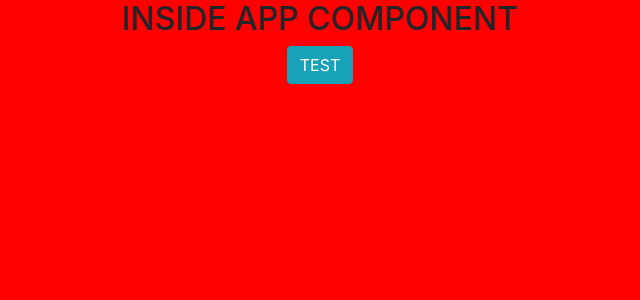
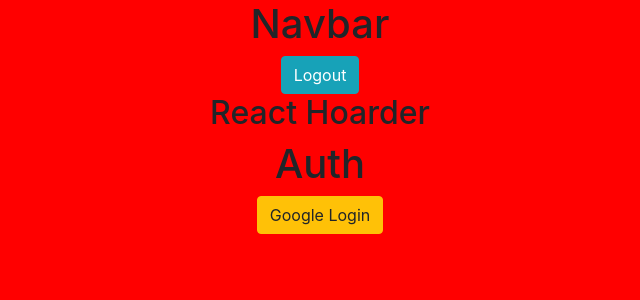
Before and after one commit to davideverett89/react-hoarder, a React (Create React App) app: page / in a window 1280 px wide. Shown: the top 300 px of the page, without its empty margins (320-960 px from the left). Built offline with nearby package versions, Linux system fonts and the light colour scheme; no server answers.

Commit message:
Basic auth working.

```diff
--- a/src/App/App.js
+++ b/src/App/App.js
@@ -1,12 +1,42 @@
 import React from 'react';
+import firebase from 'firebase/app';
+import 'firebase/auth';
+
+import fbConnection from '../helpers/data/connection';
+
+import Navbar from '../components/shared/Navbar/Navbar';
+
+import Auth from '../components/pages/Auth/Auth';
+
 import './App.scss';
 
+fbConnection();
+
 class App extends React.Component {
+  state = {
+    authed: false,
+  }
+
+  componentDidMount() {
+    this.removeListener = firebase.auth().onAuthStateChanged((user) => {
+      if (user) {
+        this.setState({ authed: true });
+      } else {
+        this.setState({ authed: false });
+      }
+    });
+  }
+
+  componentWillUnmount() {
+    this.removeListener();
+  }
+
   render() {
     return (
       <div className="App">
-        <h2>INSIDE APP COMPONENT</h2>
-        <button className="btn btn-info">TEST</button>
+        <Navbar />
+        <h2>React Hoarder</h2>
+        <Auth />
       </div>
     );
   }
--- /dev/null
+++ b/src/components/pages/Auth/Auth.js
@@ -0,0 +1,24 @@
+import React from 'react';
+import firebase from 'firebase/app';
+import 'firebase/auth';
+
+import './Auth.scss';
+
+class Auth extends React.Component {
+  loginEvent = (e) => {
+    e.preventDefault();
+    const provider = new firebase.auth.GoogleAuthProvider();
+    firebase.auth().signInWithPopup(provider);
+  }
+
+  render() {
+    return (
+      <div className="Auth">
+          <h1>Auth</h1>
+          <button className="btn btn-warning" onClick={this.loginEvent}>Google Login</button>
+      </div>
+    );
+  }
+}
+
+export default Auth;
--- /dev/null
+++ b/src/components/pages/Auth/Auth.scss
@@ -0,0 +1,3 @@
+.Auth {
+    display: block;
+}
--- /dev/null
+++ b/src/components/shared/Navbar/Navbar.js
@@ -0,0 +1,23 @@
+import React from 'react';
+import firebase from 'firebase/app';
+import 'firebase/auth';
+
+import './Navbar.scss';
+
+class Navbar extends React.Component {
+  logMeOut = (e) => {
+    e.preventDefault();
+    firebase.auth().signOut();
+  }
+
+  render() {
+    return (
+        <div className="Navbar">
+            <h1>Navbar</h1>
+            <button className="btn btn-info" onClick={this.logMeOut}>Logout</button>
+        </div>
+    );
+  }
+}
+
+export default Navbar;
--- /dev/null
+++ b/src/components/shared/Navbar/Navbar.scss
@@ -0,0 +1,3 @@
+.Navbar {
+    display: block;
+}
--- /dev/null
+++ b/src/helpers/data/connection.js
@@ -0,0 +1,10 @@
+import firebase from 'firebase/app';
+import apiKeys from '../apiKeys.json';
+
+const firebaseApp = () => {
+  if (!firebase.apps.length) {
+    firebase.initializeApp(apiKeys.firebaseKeys);
+  }
+};
+
+export default firebaseApp;
```
Also changed, not shown: src/helpers/apiKeys.example.json (added, +11 -0 lines), 1 other file (tests, documents, lock files or other folders).
